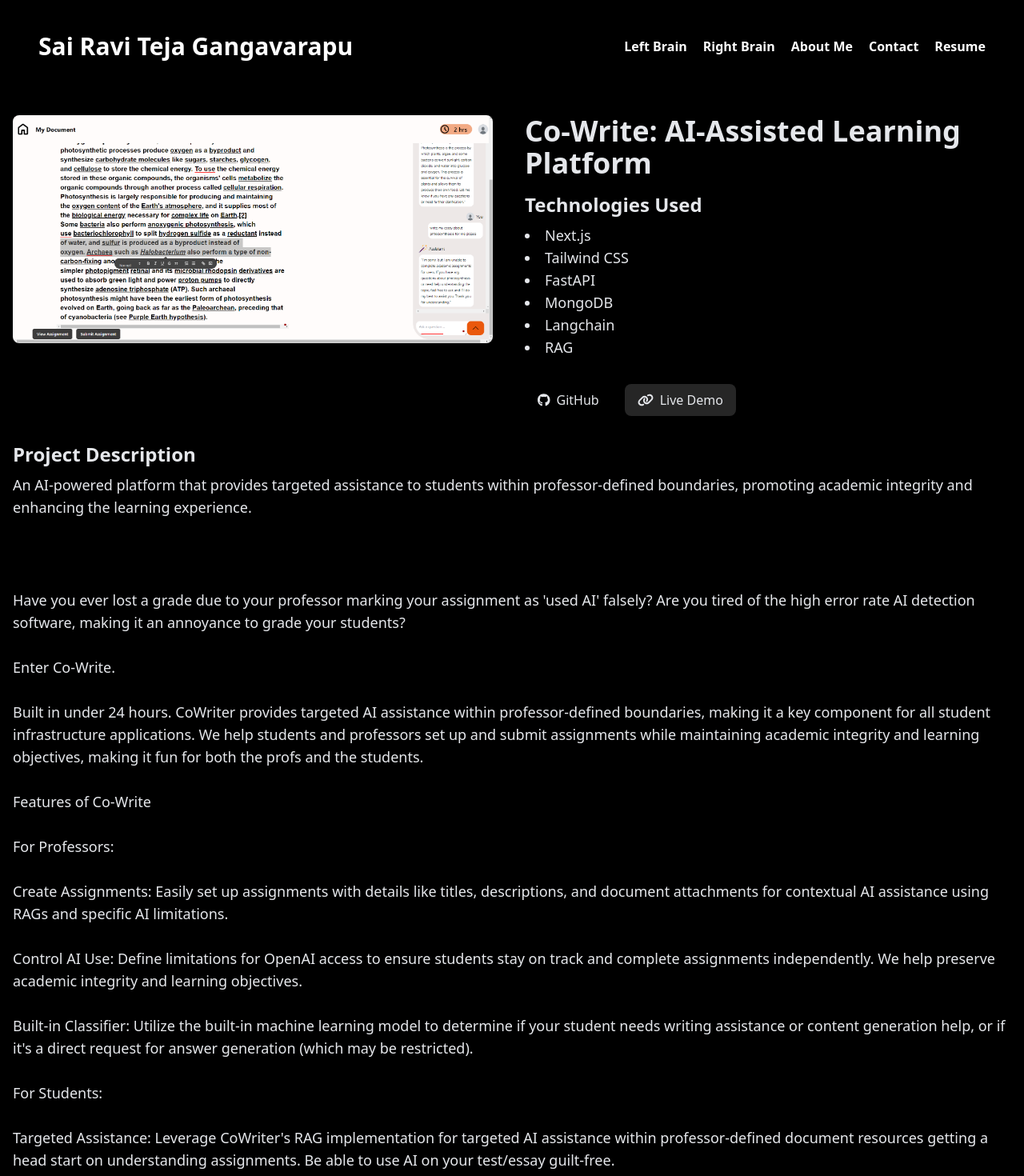
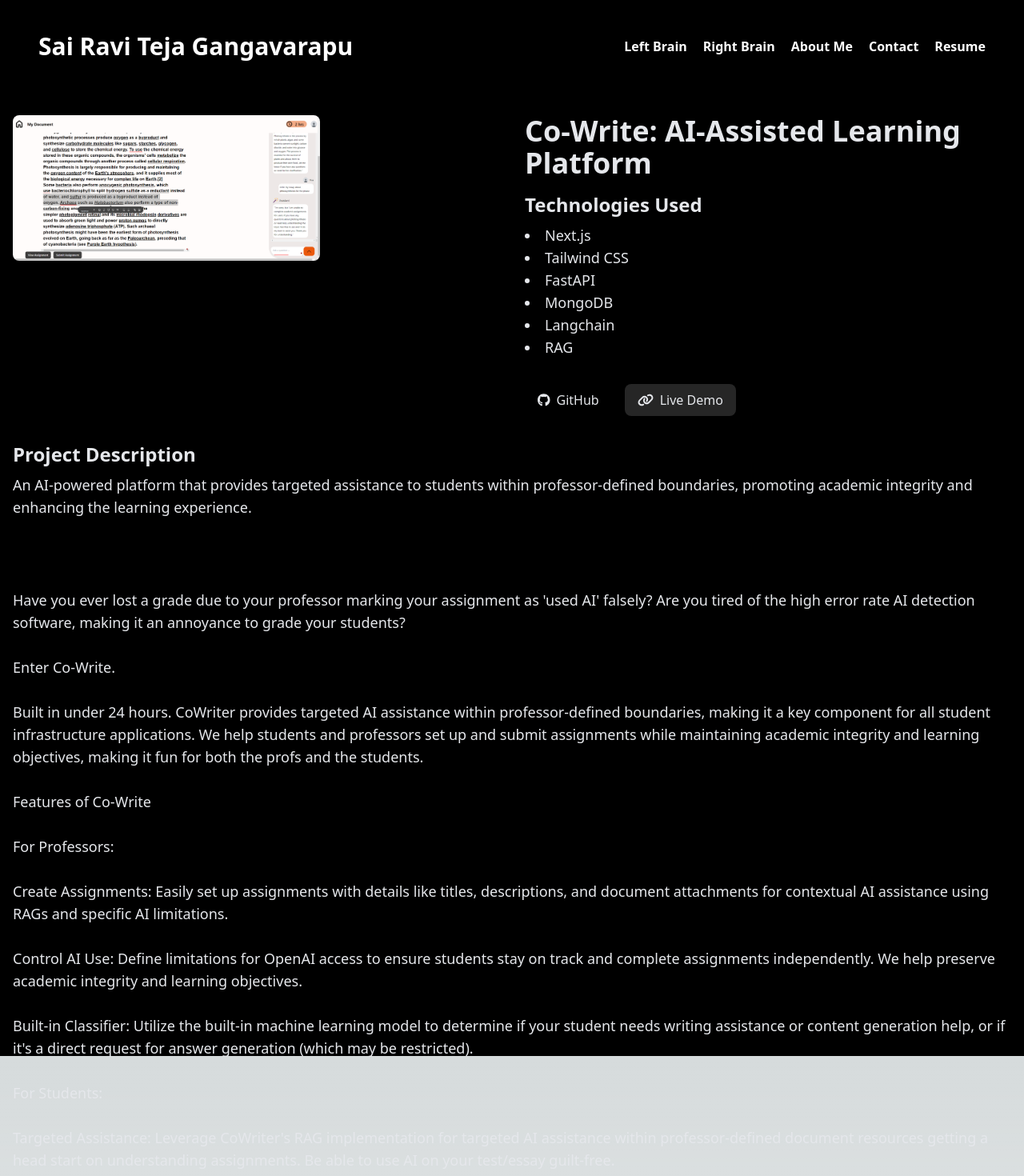
Before and after one commit to FloareDor/Portfolio-Site, a Next.js app: page /left-brain/1 in a window 1280 px wide. Shown: the top 1470 px of the page at 80% size. Built offline with nearby package versions, Linux system fonts and the light colour scheme.

Commit message:
fix: empty black space in project-specific pages

```diff
--- a/src/components/projectPage/ProjectBlog.tsx
+++ b/src/components/projectPage/ProjectBlog.tsx
@@ -12,13 +12,13 @@
 
 const ProjectBlog: React.FC<ProjectBlogProps> = ({ project }) => {
   return (
-    <div className="flex flex-col min-h-screen" suppressHydrationWarning={true}>
+    <div className="flex flex-col max-h-screen" suppressHydrationWarning={true}>
       <div className="container mx-auto px-4 py-8">
         <div className="mb-8" suppressHydrationWarning={true}>
           <h2 className="text-2xl font-semibold mb-2 text-gray-200">Project Description</h2>
           <p className="text-lg text-gray-200 whitespace-pre-line">{project.description}</p>
         </div>
-        <div className="flex flex-col gap-4">
+        <div className="flex flex-col gap-4 pb-4">
           <h2 className="text-2xl font-semibold mb-2">More Info</h2>
           <p className="text-lg text-gray-200 whitespace-pre-line">{project.blog}</p>
           {project.videoLink &&
--- a/src/components/projectPage/ProjectDetails.tsx
+++ b/src/components/projectPage/ProjectDetails.tsx
@@ -24,7 +24,7 @@
             alt={project.title}
             width={600}
             height={400}
-            className="rounded-lg shadow-md"
+            className="rounded-lg shadow-md max-h-[42vh] max-w-[48vh]"
           />
         </div>
         <div>
```
